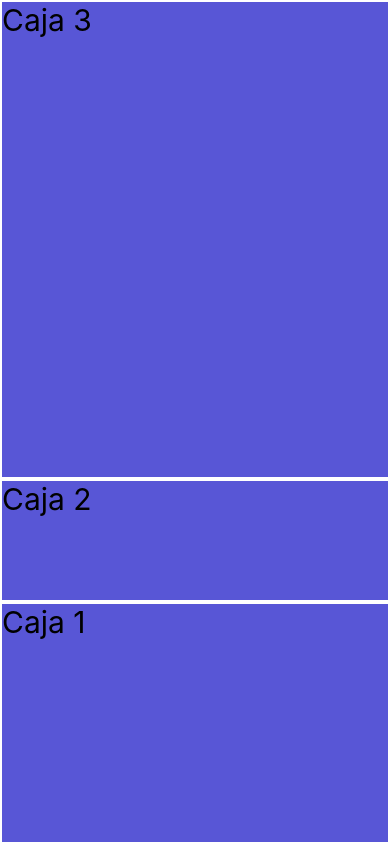
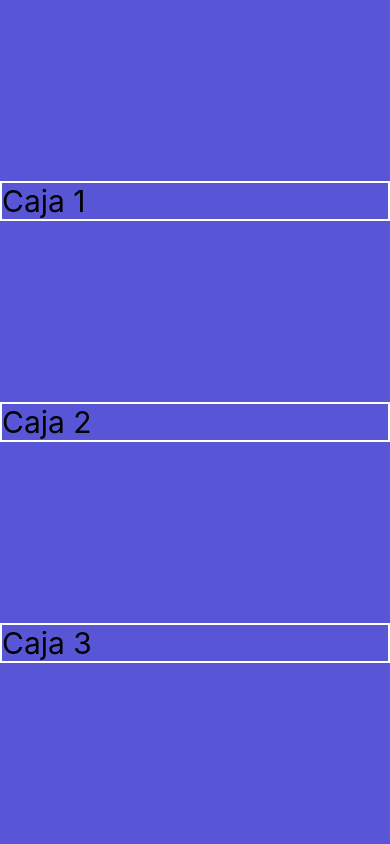
Before and after one commit to Softx0/CounterApp, a React Native app: screen / in a window 390 px wide. Built offline with nearby package versions, Linux system fonts and the light colour scheme.

Commit message:
Finalizando con el JustifyContent

```diff
--- a/src/screens/FlexBoxJustifyContentScreen.tsx
+++ b/src/screens/FlexBoxJustifyContentScreen.tsx
@@ -15,27 +15,31 @@ const FlexBoxJustifyContentScreen = () => {
 
 export default FlexBoxJustifyContentScreen
 
-//Por defecto defecto flex y flexDirection viene en column
+//Ahora practicando con justifyContent
+
+// Cuando hacemos un justifyContent: 'center', se refiere a que los
+// hijos de ese componente estaran en el medio pero en el medio del componente padre no de la pantalla
 const styles = StyleSheet.create({
     container: {
         flex: 1,
+        // height: 300,
         backgroundColor: '#5856D6',
-        flexDirection: 'column-reverse'
+        justifyContent: 'space-evenly'
     },
     caja1: {
-        flex: 2,
+
         borderWidth: 2,
         borderColor: 'white',
         fontSize: 30
     },
     caja2: {
-        flex: 1,
+
         borderWidth: 2,
         borderColor: 'white',
         fontSize: 30
     },
     caja3: {
-        flex: 4,
+
         borderWidth: 2,
         borderColor: 'white',
         fontSize: 30
```
